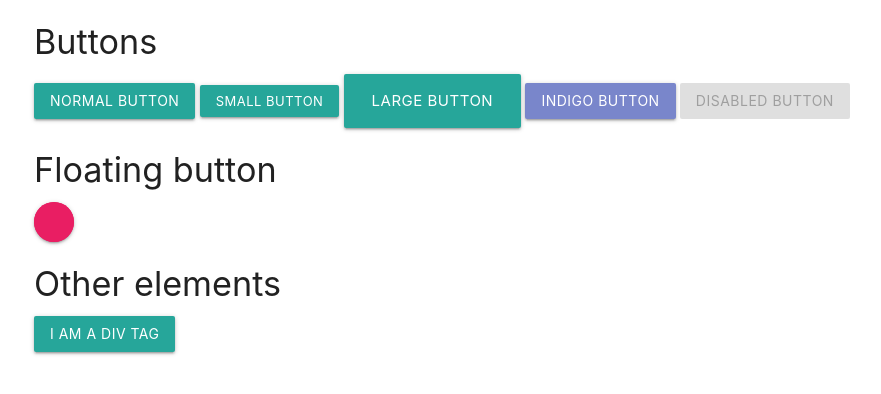
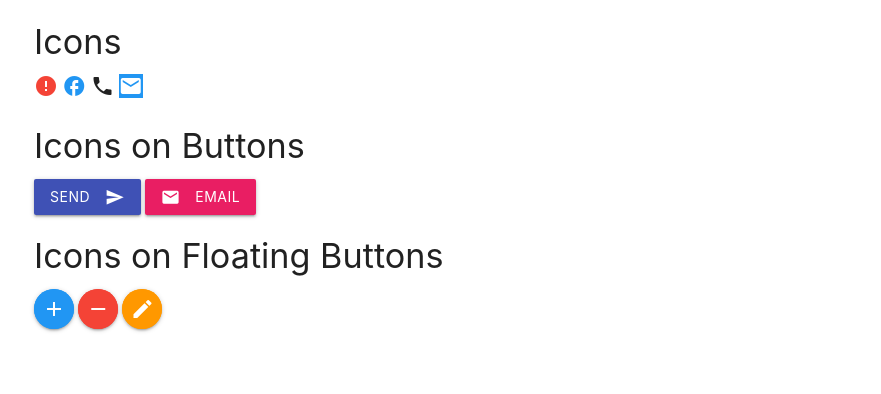
Before and after one commit to elbercastillomesa/materialize-css, a plain HTML site: page index.html in a window 1280 px wide. Shown: the whole page, without its empty margins (158-1039 px from the left). Drawn offline with nearby package versions, Linux system fonts and the light colour scheme.

Commit message:
Icons tutorial
Use of the materialize icons to create useful buttons, keep in mind the import of the cdn for materialize icons

```diff
--- a/index.html
+++ b/index.html
@@ -8,29 +8,38 @@
     <!--Import Google Icon Font-->
     <link href="https://fonts.googleapis.com/icon?family=Material+Icons" rel="stylesheet">
     <title>Materialize CSS Tutorial</title>
-    <style>
-        .box {
-            height: 200px;
-        }
-    </style>
 </head>
 <body>
 
     <div class="container">
 
-        <h4>Buttons</h4>
+        <h4>Icons</h4>
+        <i class="material-icons red-text">error</i>
+        <i class="material-icons blue-text">facebook</i>
+        <i class="material-icons">phone</i>
+        <i class="material-icons blue white-text">mail</i>
 
-        <a href="#" class="btn waves-effect waves-dark">Normal button</a>
-        <a href="#" class="btn-small">Small button</a>
-        <a href="#" class="btn-large waves-effect waves-light">Large button</a>
-        <a href="#" class="btn indigo lighten-2">Indigo button</a>
-        <a href="#" class="btn disabled">Disabled button</a>
 
-        <h4>Floating button</h4>
-        <a href="#" class="btn-floating pink pulse"></a>
+        <h4>Icons on Buttons</h4>
+        <a href="#" class="btn indigo">
+            <span>Send</span>
+            <i class="material-icons right">send</i>
+        </a>
+        <a href="#" class="btn pink waves-effect waves-light">
+            <span>Email</span>
+            <i class="material-icons left">email</i>
+        </a>
 
-        <h4>Other elements</h4>
-        <div class="btn">I am a div tag</div>
+        <h4>Icons on Floating Buttons</h4>
+        <a href="#" class="btn-floating blue pulse">
+            <i class="material-icons">add</i>
+        </a>
+        <a href="#" class="btn-floating red pulse">
+            <i class="material-icons">remove</i>
+        </a>
+        <a href="#" class="btn-floating orange pulse">
+            <i class="material-icons">edit</i>
+        </a>
 
     </div>
 
```
